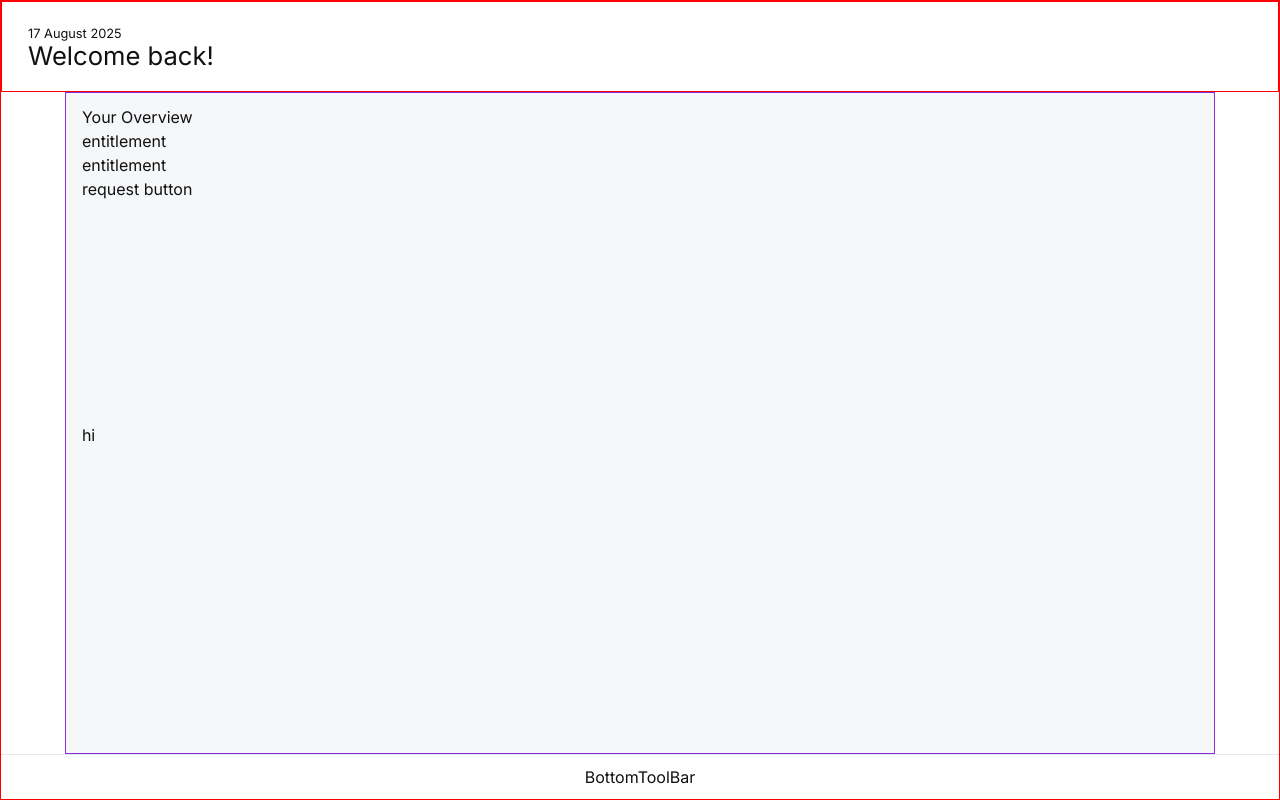
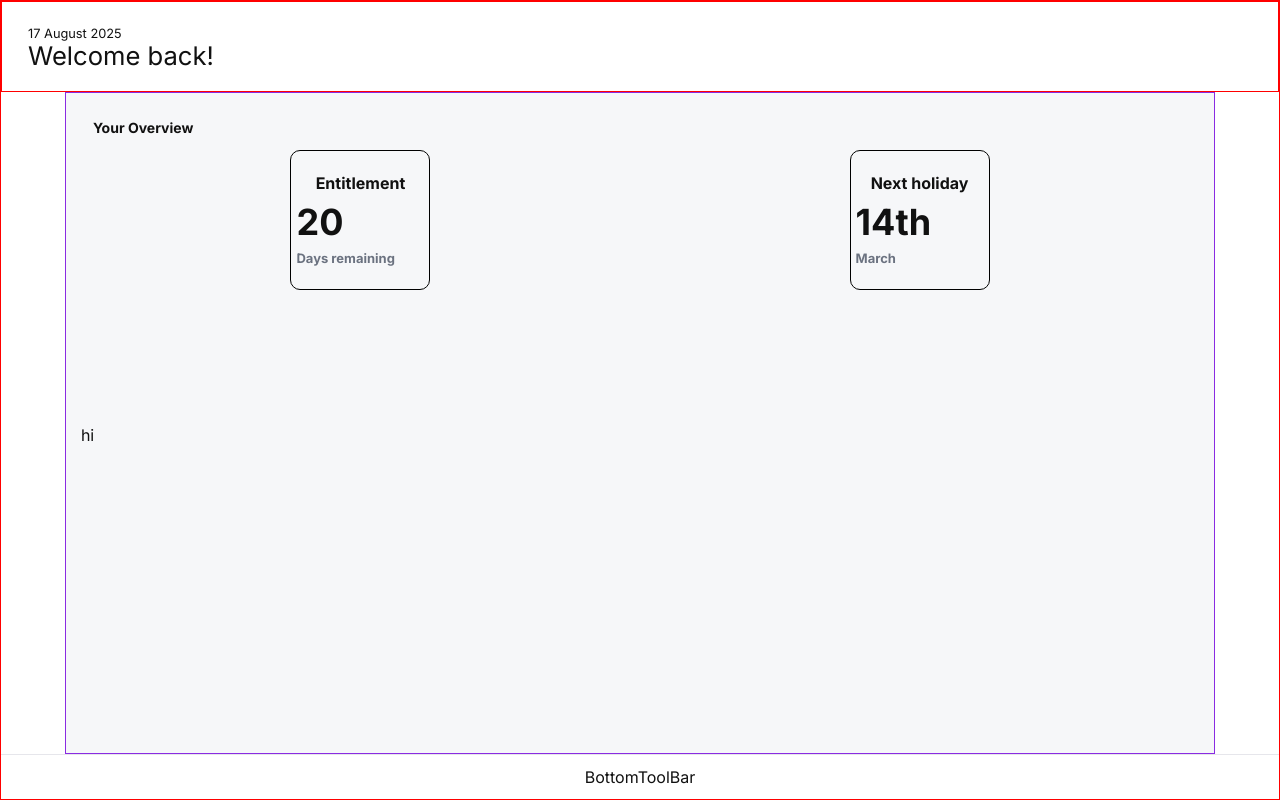
Before and after one commit to myhzyy/annual-leave-booker, a Next.js app: page / in a window 1280 px wide. Built offline with nearby package versions, Linux system fonts and the light colour scheme.

Commit message:
app start commit

```diff
--- a/src/app/components/BodyOverView.tsx
+++ b/src/app/components/BodyOverView.tsx
@@ -3,15 +3,20 @@ import "../styles/BodyOverView.css";
 export default function BodyOverView() {
   return (
     <div className="main-wrapper">
-      <div className="main-box-wrapper">
-        <div className="overview-box">
-          <h1>Your Overview</h1>
+      <div className="overview-box">
+        <h1>Your Overview</h1>
+      </div>
+      <div className="entitlement-boxes">
+        <div className="entitlement-box">
+          <h2>Entitlement</h2>
+          <span>20</span>
+          <p>Days remaining</p>
         </div>
-        <div className="entitlement-boxes">
-          <p>entitlement</p>
-          <p>entitlement</p>
+        <div className="entitlement-box">
+          <h2>Next holiday</h2>
+          <span>14th</span>
+          <p>March</p>
         </div>
-        <div className="request-botton">request button</div>
       </div>
     </div>
   );
--- a/src/app/styles/BodyOverView.css
+++ b/src/app/styles/BodyOverView.css
@@ -0,0 +1,42 @@
+.main-wrapper {
+  /* border: 1px solid red; */
+}
+.overview-box {
+  /* border: 1px solid red; */
+  font-size: 1.1rem;
+  font-weight: 700;
+  font-size: 14px;
+  padding: 12px;
+}
+
+.entitlement-boxes {
+  /* border: 1px solid red; */
+  display: flex;
+  justify-content: space-around;
+}
+
+.entitlement-box {
+  font-weight: 700;
+  height: 140px;
+  width: 140px;
+  border: 1px solid black;
+  border-radius: 10px;
+  padding: 5px;
+  display: flex;
+  flex-direction: column;
+  justify-content: center;
+}
+
+.entitlement-box span {
+  display: flex;
+  font-size: 36px;
+}
+
+.entitlement-box p {
+  font-size: 13px;
+  color: #6b7280;
+}
+
+.entitlement-box h2 {
+  text-align: center;
+}
--- a/src/app/styles/MainBody.css
+++ b/src/app/styles/MainBody.css
@@ -1,7 +1,7 @@
 .mainBody-wrapper {
   border: 1px solid blueviolet;
   overflow: auto;
-  padding: 12px 16px;
+  padding: 12px 15px;
   background: hsl(220, 20%, 97%);
   width: 90%;
   margin: 0 auto;
```
Also changed, not shown: 1 other file (tests, documents, lock files or other folders).
